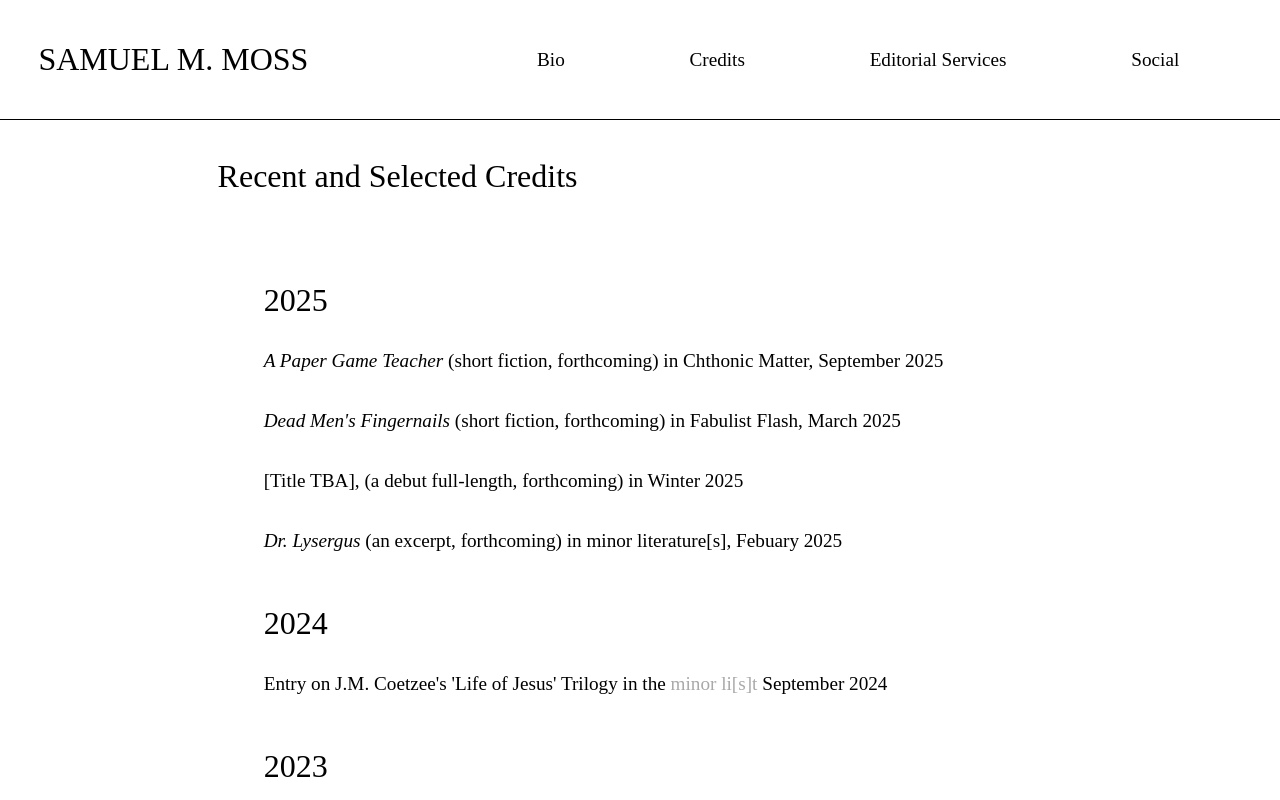
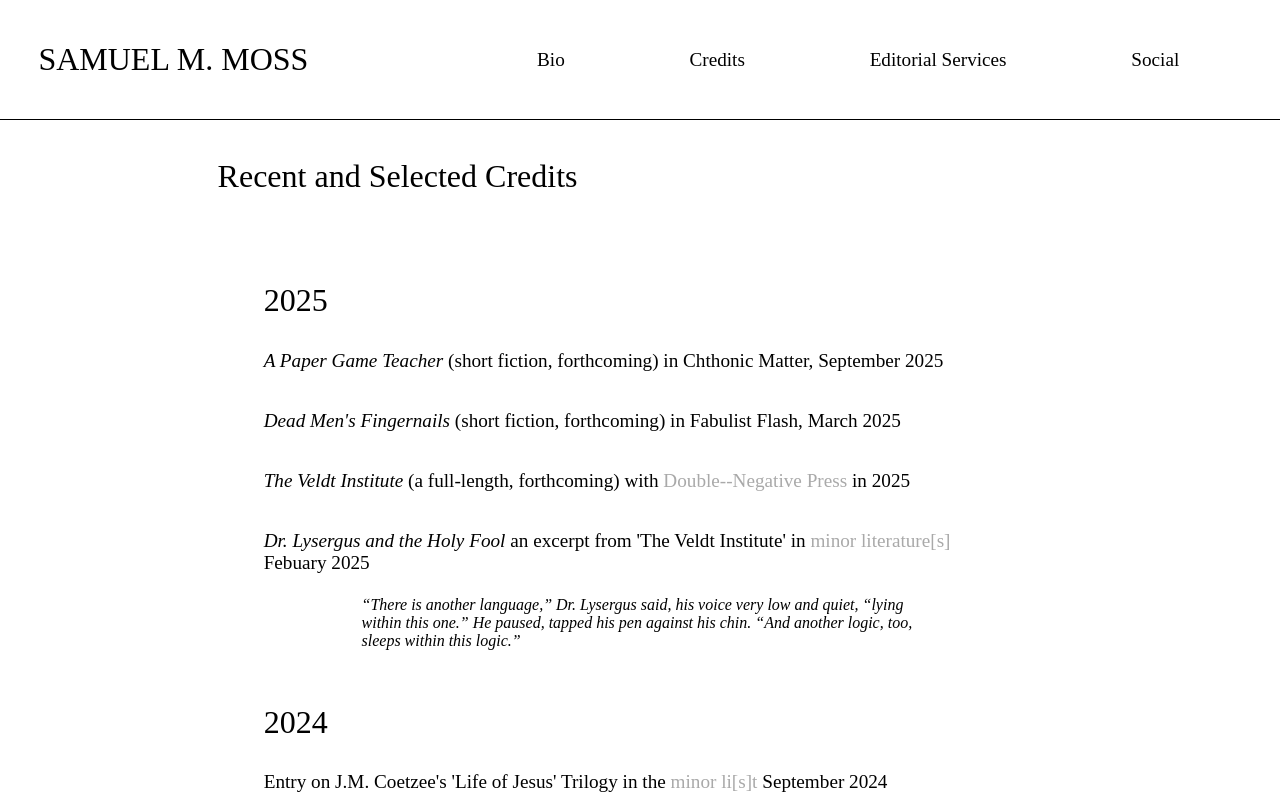
Before and after one commit to perfidiousscript/home_page, a Next.js app: page /credits in a window 1280 px wide. Shown: the top 800 px of the page. Built offline with nearby package versions, Linux system fonts and the light colour scheme.

Commit message:
adds lysergus and the holy fool

```diff
--- a/public/credits.js
+++ b/public/credits.js
@@ -18,13 +18,24 @@ export const credits = [
     ],
   },
   {
-    title: ["[Title TBA], (a debut full-length, forthcoming) in Winter 2025"],
+    title: [
+      <i>The Veldt Institute</i>,
+      " (a full-length, forthcoming) with ",
+      <a href="https://double--negative.com/"> Double--Negative Press</a>,
+      " in 2025",
+    ],
   },
   {
     title: [
-      <i>Dr. Lysergus</i>,
-      " (an excerpt, forthcoming) in minor literature[s], Febuary 2025 ",
+      <i>Dr. Lysergus and the Holy Fool</i>,
+      " an excerpt from 'The Veldt Institute' in ",
+      <a href="https://minorliteratures.com/2025/02/20/dr-lysergus-and-the-holy-fool-samuel-m-moss/">
+        minor literature[s]
+      </a>,
+      " Febuary 2025",
     ],
+    quote:
+      "“There is another language,” Dr. Lysergus said, his voice very low and quiet, “lying within this one.” He paused, tapped his pen against his chin. “And another logic, too, sleeps within this logic.”",
   },
   { year: "2024" },
   {
```
